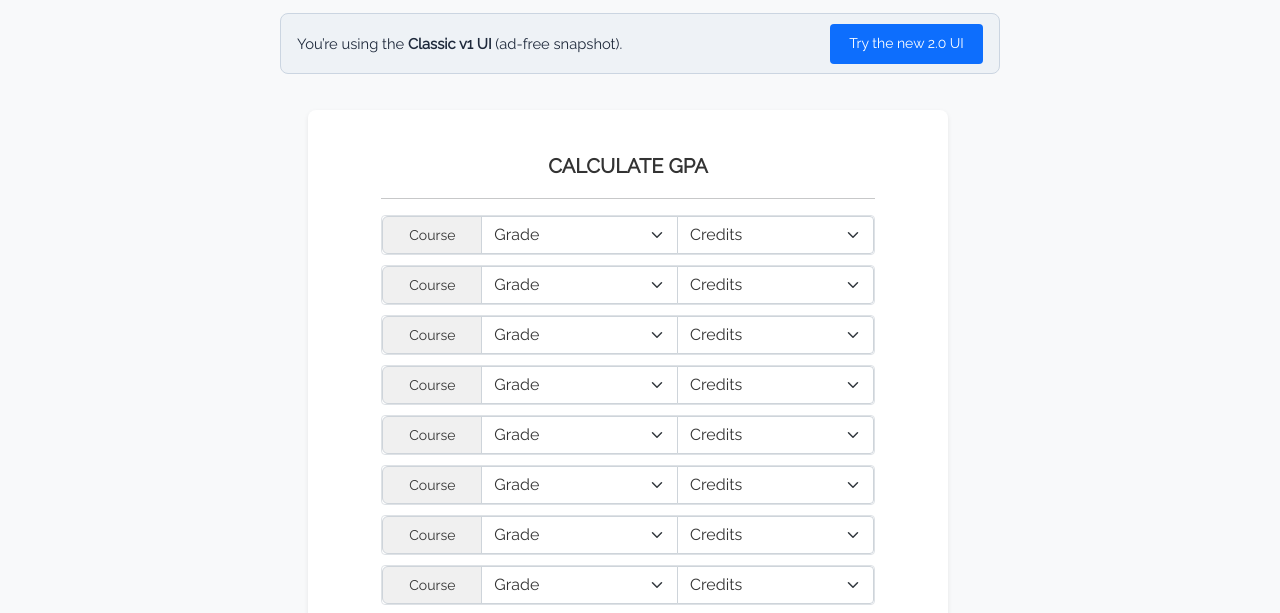
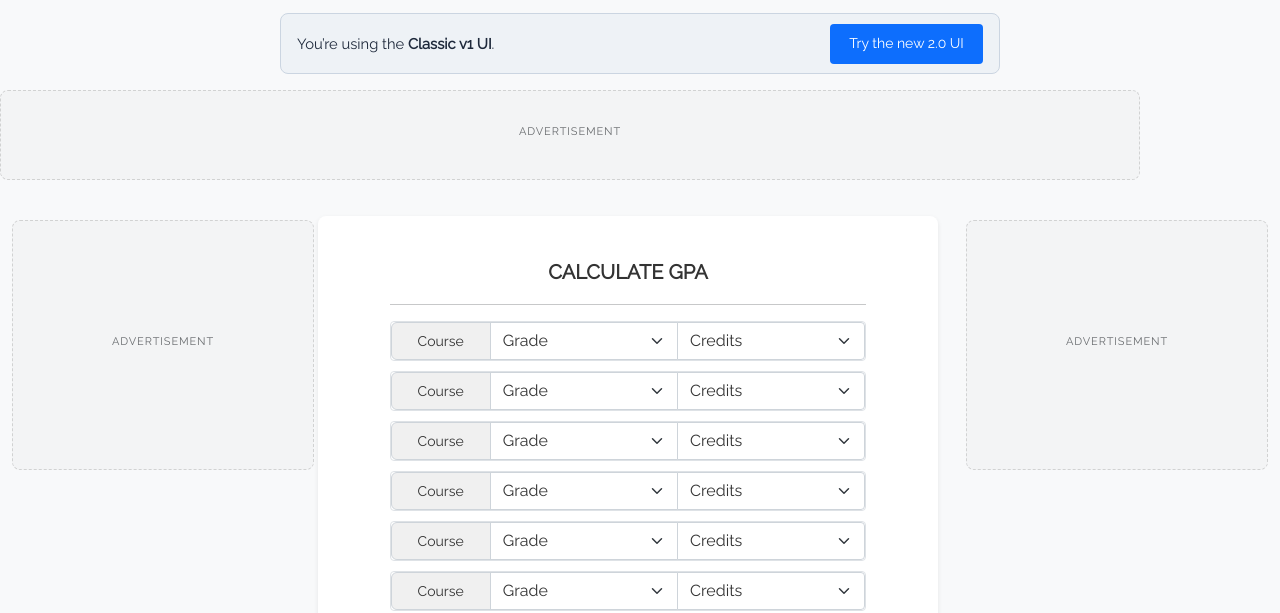
Before and after one commit to rajchandra3/cgpa-calculator, a plain HTML site: page legacy/index.html in a window 1280 px wide. Shown: the part 179-792 px from the top of the page. Drawn offline with nearby package versions, Linux system fonts and the light colour scheme.

Commit message:
feat(legacy): restore manual AdSense display slots to Classic v1 UI (#22)

```diff
--- a/legacy/index.html
+++ b/legacy/index.html
@@ -21,6 +21,7 @@
     <link rel="stylesheet" href="https://cdnjs.cloudflare.com/ajax/libs/font-awesome/6.4.2/css/all.min.css" integrity="sha512-z3gLpd7yknf1YoNbCzqRKc4qyor8gaKU1qmn+CShxbuBusANI9QpRohGBreCFkKxLhei6S9CQXFEbbKuqLg0DA==" crossorigin="anonymous" referrerpolicy="no-referrer">
     <!-- Google Fonts -->
     <link href="https://fonts.googleapis.com/css?family=Raleway" rel="stylesheet">
+    <meta name="google-adsense-account" content="ca-pub-8598751574376549">
 
     <!-- Google Analytics 4 -->
     <script async fetchpriority="low" src="https://www.googletagmanager.com/gtag/js?id=G-65WDQ61WWG"></script>
@@ -61,6 +62,36 @@
         }
         .calculator-tab {
             justify-content: center;
+        }
+        .legacy-ad-slot {
+            display: flex;
+            flex-direction: column;
+            align-items: center;
+            justify-content: center;
+            width: 100%;
+            min-height: 90px;
+            margin: 1rem auto;
+            padding: 0.5rem;
+            border: 1px dashed rgba(0, 0, 0, 0.14);
+            border-radius: 8px;
+            background: rgba(0, 0, 0, 0.02);
+        }
+        [data-bs-theme="dark"] .legacy-ad-slot {
+            border-color: rgba(255, 255, 255, 0.16);
+            background: rgba(255, 255, 255, 0.03);
+        }
+        .legacy-ad-slot--rail {
+            min-height: 250px;
+        }
+        .legacy-ad-label {
+            font-size: 0.6875rem;
+            letter-spacing: 0.08em;
+            text-transform: uppercase;
+            opacity: 0.65;
+            margin-bottom: 0.35rem;
+        }
+        .legacy-ad-slot.is-unfilled {
+            display: none !important;
         }
     </style>
 
@@ -111,16 +142,32 @@
             </select>
         </div>
         <div class="legacy-v2-banner alert alert-secondary d-flex justify-content-between align-items-center flex-wrap gap-2 text-start">
-            <span>You&rsquo;re using the <strong>Classic v1 UI</strong> (ad-free snapshot).</span>
+            <span>You&rsquo;re using the <strong>Classic v1 UI</strong>.</span>
             <a id="banner-switch-v2" class="btn btn-sm btn-primary" href="/?ui=v2">Try the new 2.0 UI</a>
         </div>
     </div>
 
+    <!-- Top Horizontal Ad Slot (Manual AdSense) -->
+    <div class="container my-3">
+        <aside class="legacy-ad-slot" data-ad-slot="6993669367" data-ad-format="horizontal" data-ad-location="legacy_top_banner" aria-label="Advertisement">
+            <span class="legacy-ad-label">Advertisement</span>
+        </aside>
+    </div>
+
+    <div class="container-fluid">
+        <div class="row align-items-start g-3">
+            <!-- Left Desktop Rail Ad (lg >= 992px only) -->
+            <aside class="col-lg-3 d-none d-lg-block pt-2" aria-label="Advertisement">
+                <div class="legacy-ad-slot legacy-ad-slot--rail" data-ad-slot="7637288848" data-ad-format="auto" data-ad-location="legacy_left_rail">
+                    <span class="legacy-ad-label">Advertisement</span>
+                </div>
+            </aside>
+
+            <main class="col-12 col-lg-6">
     <!-- Calculator Tabs -->
 <div class="row col-sm-12 col-md-12 col-lg-12 gpa-calculator no-padding calculator-tab" id="sc">
-        <!-- ads for large screens -->
 
-        <div class="card-container col-lg-6 mx-auto p-4 mb-5 centered has-box-shadow gpa-calculator" id="gpa-box">
+        <div class="card-container col-12 mx-auto p-4 mb-5 centered has-box-shadow gpa-calculator" id="gpa-box">
             <div class="col-lg-10 col-md-8 col-sm-12 col-xs-12 centered">
                 <h1 class="card-title">CALCULATE GPA</h1><hr>
                 <div class="input-group mb-3 table-row" id="course1">
@@ -383,10 +430,7 @@
 
     <!-- quick cgpa calculator -->
     <div class="row col-sm-12 col-md-12 col-lg-12 centered quick-cgpa-calculator no-padding calculator-tab" id="gc">
-        <!-- ads for large screens -->
-
-
-        <div class="card-container col-lg-6 mx-auto p-4 mb-5 centered has-box-shadow">
+        <div class="card-container col-12 mx-auto p-4 mb-5 centered has-box-shadow">
             <div class="col-lg-10 col-md-8 col-sm-12 centered">
                 <h1>QUICK CGPA CALCULATOR</h1>
                 <hr>
@@ -429,10 +473,8 @@
 
     <!--Marks Predictor-->
     <div class="row col-sm-12 col-md-12 col-lg-12 centered marks-predictor no-padding calculator-tab" id="ec">
-        <!-- ads for large screens -->
-
         <!-- main content -->
-        <div class="card-container col-lg-6 mx-auto col-sm-12 p-4 mb-5 centered has-box-shadow">
+        <div class="card-container col-12 mx-auto col-sm-12 p-4 mb-5 centered has-box-shadow">
             <div class="col-lg-10 col-md-8 col-sm-12 centered">
                 <h1>COMPUTE EXPECTED MARKS</h1>
                 <hr>
@@ -528,10 +570,8 @@
 
     <!--All semester CGPA calculator-->
     <div class="row col-sm-12 col-md-12 col-lg-12 centered n-sem-cgpa-calculator no-padding calculator-tab" id="fc">
-         <!-- ads for large screens -->
-
         <!-- main content -->
-        <div class="card-container col-lg-6 mx-auto p-4 mb-5 centered has-box-shadow">
+        <div class="card-container col-12 mx-auto p-4 mb-5 centered has-box-shadow">
             <div class="col-lg-10 col-md-8 col-sm-12 centered">
                 <h1 class="card-title">CALCULATE YOUR CGPA FOR ANY NUMBER OF SEMESTERS</h1><hr>
                 <div class="input-group mb-3 table-row" id="sem1">
@@ -584,12 +624,25 @@
 
                 <button class="btn w-100 btn-md btn-primary clearfix" id="sem-cgpa-btn">Submit</button>
                 <br>
-                <!-- Google Ads -->
-
             </div>
         </div>
-        <!-- ads for large screens -->
+    </div>
+            </main>
 
+            <!-- Right Desktop Rail Ad (lg >= 992px only) -->
+            <aside class="col-lg-3 d-none d-lg-block pt-2" aria-label="Advertisement">
+                <div class="legacy-ad-slot legacy-ad-slot--rail" data-ad-slot="7637288848" data-ad-format="auto" data-ad-location="legacy_right_rail">
+                    <span class="legacy-ad-label">Advertisement</span>
+                </div>
+            </aside>
+        </div>
+    </div>
+
+    <!-- Bottom Horizontal Ad Slot (Manual AdSense) -->
+    <div class="container my-3">
+        <aside class="legacy-ad-slot" data-ad-slot="6993669367" data-ad-format="horizontal" data-ad-location="legacy_bottom_banner" aria-label="Advertisement">
+            <span class="legacy-ad-label">Advertisement</span>
+        </aside>
     </div>
 
     <!-- Error Modal -->
--- a/legacy/js/legacy.js
+++ b/legacy/js/legacy.js
@@ -394,5 +394,106 @@
         });
       });
     }
+
+    initLegacyAds();
   });
+
+  function initLegacyAds() {
+    var AD_CLIENT = 'ca-pub-8598751574376549';
+    var PRODUCTION_HOST = 'cgpa-calculator.rajchandra.me';
+    var slotsMounted = false;
+    var scriptInjected = false;
+
+    function injectAdSenseScript() {
+      if (scriptInjected) return;
+      scriptInjected = true;
+      var existing = document.querySelector('script[src*="pagead2.googlesyndication.com/pagead/js/adsbygoogle.js"]');
+      if (existing) return;
+
+      var script = document.createElement('script');
+      script.async = true;
+      script.crossOrigin = 'anonymous';
+      script.src = 'https://pagead2.googlesyndication.com/pagead/js/adsbygoogle.js?client=' + AD_CLIENT;
+      script.addEventListener('error', function () {
+        // Ignore adblocker or offline network errors cleanly
+      });
+      document.head.appendChild(script);
+    }
+
+    function observeSlotStatus(ins, container, slotId, location) {
+      if (typeof MutationObserver !== 'function') return;
+      var observer = new MutationObserver(function () {
+        var status = ins.getAttribute('data-ad-status');
+        if (status === 'filled') {
+          container.classList.remove('is-unfilled');
+          trackLegacy('ad_slot_filled', { location: location, slot: slotId });
+          observer.disconnect();
+        } else if (status === 'unfilled') {
+          container.classList.add('is-unfilled');
+          trackLegacy('ad_slot_unfilled', { location: location, slot: slotId });
+          observer.disconnect();
+        }
+      });
+      observer.observe(ins, { attributes: true, attributeFilter: ['data-ad-status'] });
+    }
+
+    function mountSlots() {
+      if (slotsMounted) return;
+      slotsMounted = true;
+
+      var containers = document.querySelectorAll('.legacy-ad-slot[data-ad-slot]');
+      var visibleCount = 0;
+      var isProd = window.location.hostname === PRODUCTION_HOST;
+
+      containers.forEach(function (container) {
+        if (container.offsetWidth <= 0) return;
+
+        var slotId = container.getAttribute('data-ad-slot');
+        var adFormat = container.getAttribute('data-ad-format') || 'auto';
+        var location = container.getAttribute('data-ad-location') || 'legacy';
+
+        var ins = document.createElement('ins');
+        ins.className = 'adsbygoogle';
+        ins.style.display = 'block';
+        ins.style.width = '100%';
+        ins.setAttribute('data-ad-client', AD_CLIENT);
+        ins.setAttribute('data-ad-slot', slotId);
+        ins.setAttribute('data-ad-format', adFormat);
+        ins.setAttribute('data-full-width-responsive', 'true');
+        if (!isProd) {
+          ins.setAttribute('data-adtest', 'on');
+        }
+
+        container.appendChild(ins);
+        observeSlotStatus(ins, container, slotId, location);
+
+        try {
+          window.adsbygoogle = window.adsbygoogle || [];
+          window.adsbygoogle.push({});
+          trackLegacy('ad_slot_requested', { location: location, slot: slotId });
+          visibleCount += 1;
+        } catch (err) {
+          // Never allow AdSense push failure to break calculators
+        }
+      });
+
+      if (visibleCount > 0) {
+        injectAdSenseScript();
+      }
+    }
+
+    function scheduleMount() {
+      if (typeof window.requestIdleCallback === 'function') {
+        window.requestIdleCallback(mountSlots, { timeout: 2000 });
+      } else {
+        window.setTimeout(mountSlots, 800);
+      }
+    }
+
+    if (document.readyState === 'complete') {
+      scheduleMount();
+    } else {
+      window.addEventListener('load', scheduleMount, { once: true });
+    }
+  }
 })();
--- a/serviceWorker.js
+++ b/serviceWorker.js
@@ -1,4 +1,4 @@
-const CACHE_NAME = 'cgpa-calculator-v19';
+const CACHE_NAME = 'cgpa-calculator-v20';
 
 const PRECACHE_URLS = [
   '/',
```
Also changed, not shown: test/app-structure.test.mjs (+15 -5 lines).
